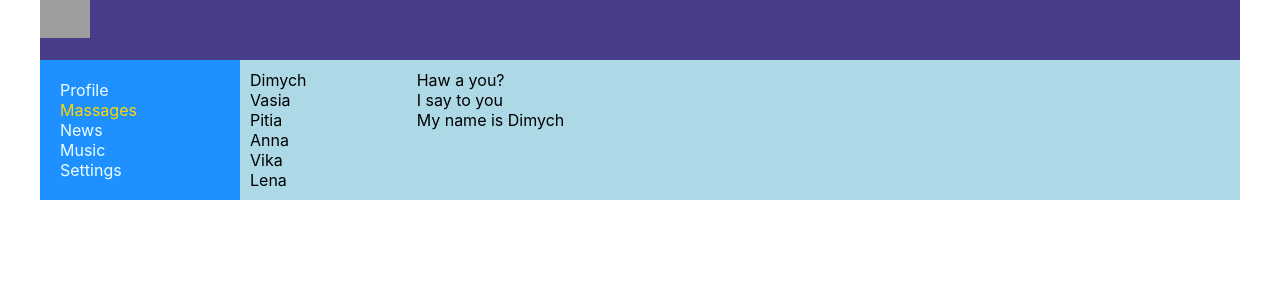
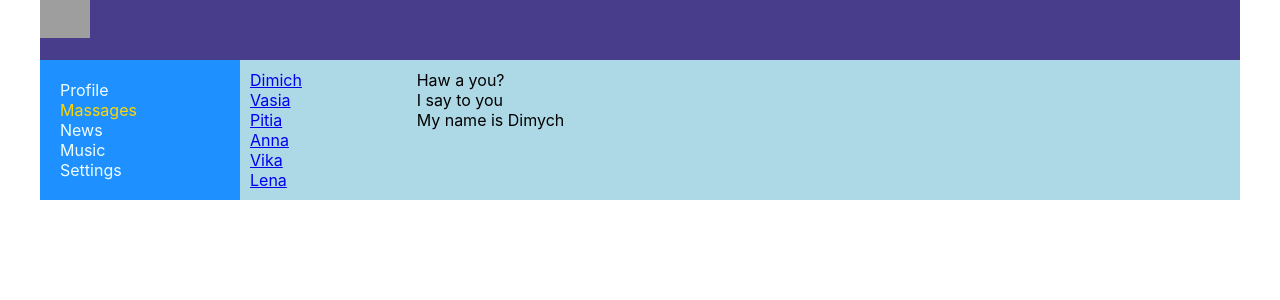
Before and after one commit to Sergey-Chobaniuk/frstprojekt, a React (Create React App) app: page /dialogs in a window 1280 px wide. Shown: the top 300 px of the page. Built offline with nearby package versions, Linux system fonts and the light colour scheme; grey boxes are pictures that could not be loaded.

Commit message:
learn 22 Add NavLink for dialogs

```diff
--- a/src/components/Dialogs/Dialogs.jsx
+++ b/src/components/Dialogs/Dialogs.jsx
@@ -1,26 +1,27 @@
 import React from "react";
 import d from './Dialogs.module.css';
+import {NavLink} from "react-router-dom";
 const Dialogs =(props) => {
     return (
     <div className={d.dialogs}>
         <div className={d.dialogItems}>
             <div className={d.dialog}>
-                Dimych
+                <NavLink to={'/dialogs/1'}>Dimich</NavLink>
             </div>
             <div className={d.dialog}>
-                Vasia
+                <NavLink to={'/dialogs/2'}>Vasia</NavLink>
             </div>
             <div className={d.dialog}>
-                Pitia
+                <NavLink to={'/dialogs/3'}>Pitia</NavLink>
             </div>
             <div className={d.dialog}>
-                Anna
+                <NavLink to={'/dialogs/4'}>Anna</NavLink>
             </div>
             <div className={d.dialog}>
-                Vika
+                <NavLink to={'/dialogs/5'}>Vika</NavLink>
             </div>
             <div className={d.dialog}>
-                Lena
+                <NavLink to={'/dialogs/6'}>Lena</NavLink>
             </div>
         </div>
         <div className={d.messages}>
```
